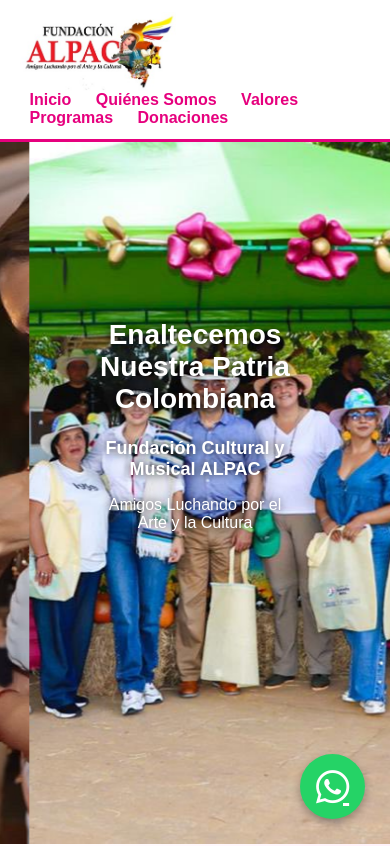
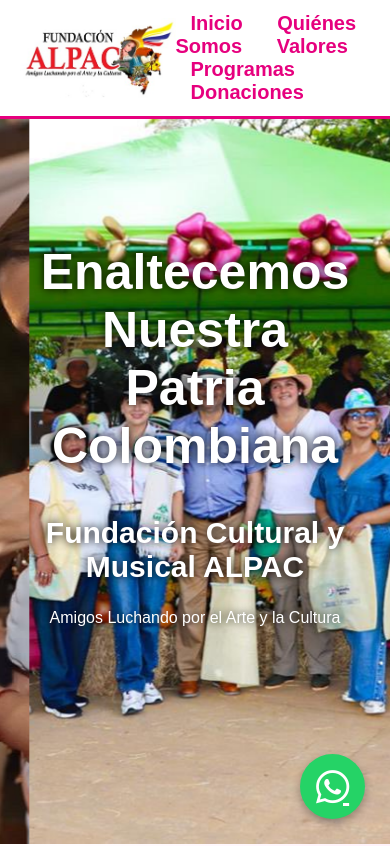
Before and after one commit to FundacionALPAC/FundacionALPAC, a plain HTML site: page index.html in a window 390 px wide. Shown: the top 846 px of the page. Drawn offline with Linux system fonts and the light colour scheme.

Commit message:
Update css.css

```diff
--- a/css.css
+++ b/css.css
@@ -465,50 +465,3 @@ nav a {
     transform: translateY(-8px) scale(1.03);
     box-shadow: 0 10px 25px rgba(230,0,126,0.3);
 }
-
-/* Para tablets y móviles */
-@media (max-width: 768px) {
-    nav a {
-        font-size: 16px;
-        margin: 0 10px;
-    }
-
-    .hero h1 {
-        font-size: 36px;
-    }
-
-    .hero h2 {
-        font-size: 24px;
-    }
-
-    .card-grid {
-        grid-template-columns: 1fr; /* tarjetas en columna */
-        gap: 20px;
-    }
-
-    .nav-container {
-        flex-direction: column;
-        align-items: flex-start;
-    }
-}
-
-
-/* Para móviles pequeños */
-@media (max-width: 480px) {
-    .btn-header, .btn-hero {
-        padding: 8px 16px;
-        font-size: 14px;
-    }
-
-    .section-title {
-        font-size: 24px;
-    }
-
-    .hero h1 {
-        font-size: 28px;
-    }
-
-    .hero h2 {
-        font-size: 18px;
-    }
-}
```
